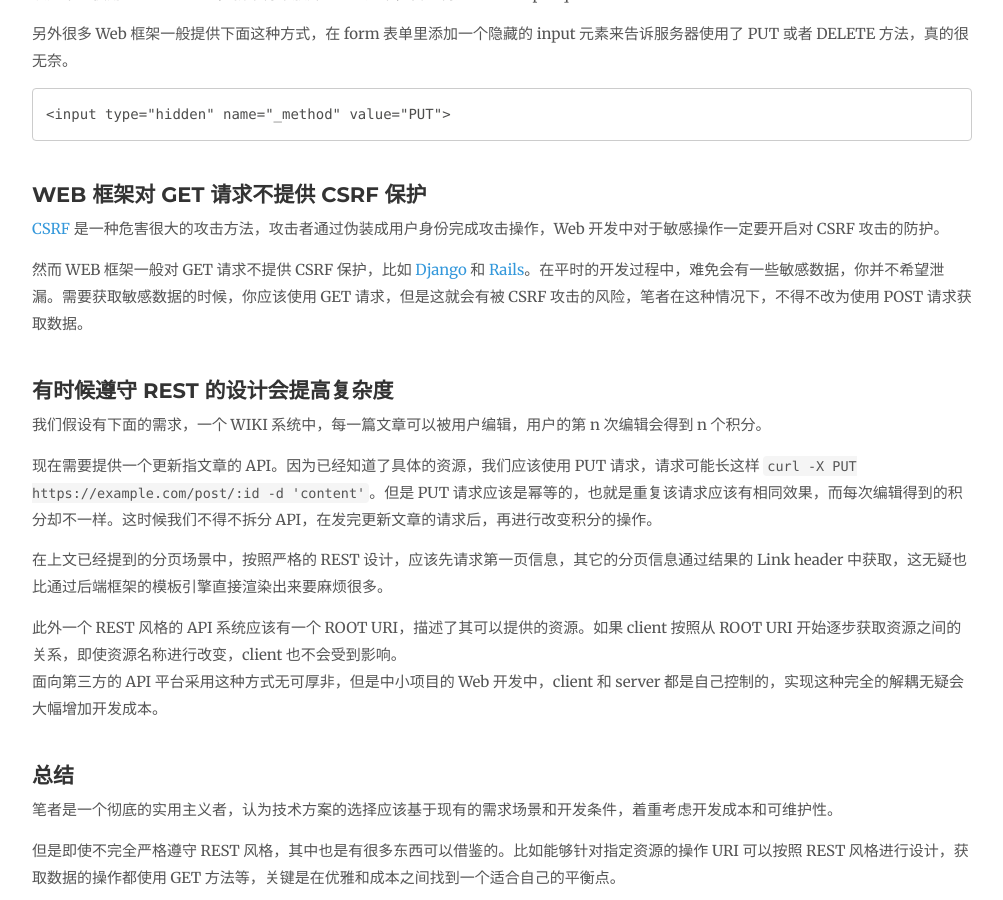
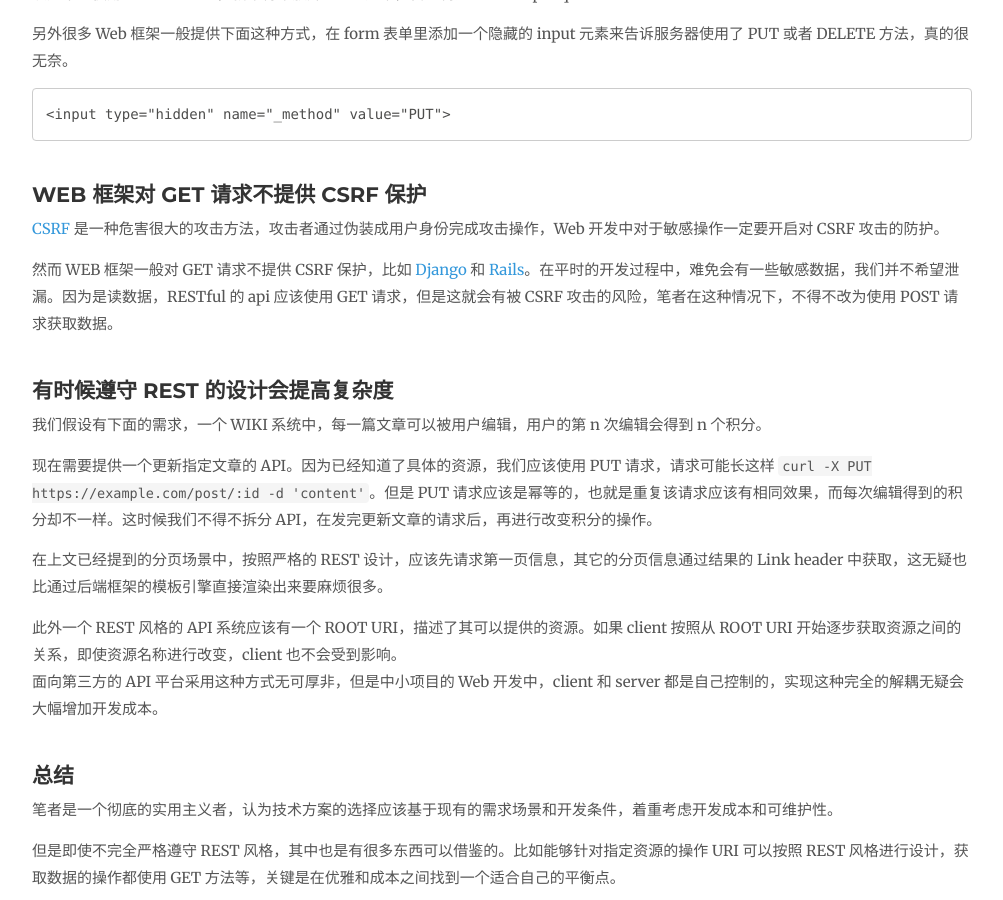
Before and after one commit to bittenApple/bittenApple.github.io, a Jekyll site: the page built from _posts/2017-03-06-confusing-restful.md, in a window 1280 px wide and 900 px high, scrolled down 627 px. Shown: the whole window, without its empty margins (138-1141 px from the left). Built offline with Jekyll 4.4.1, drawn with Linux system fonts in a browser that asks for light colours; nearby versions of some CDN libraries; comment, search, counter and statistics services are not loaded.

Commit message:
Fix words

```diff
--- a/_posts/2017-03-06-confusing-restful.md
+++ b/_posts/2017-03-06-confusing-restful.md
@@ -26,12 +26,12 @@ REST(Representational state transfer) 是一种 API 设计风格，按照笔者
 ## WEB 框架对 GET 请求不提供 CSRF 保护
 [CSRF](https://en.wikipedia.org/wiki/Cross-site_request_forgery) 是一种危害很大的攻击方法，攻击者通过伪装成用户身份完成攻击操作，Web 开发中对于敏感操作一定要开启对 CSRF 攻击的防护。
 
-然而 WEB 框架一般对 GET 请求不提供 CSRF 保护，比如 [Django](https://github.com/django/django/blob/86de930f413e0ad902e11d78ac988e6743202ea6/django/middleware/csrf.py#L212) 和 [Rails](https://github.com/rails/rails/blob/bc4781583d9db237dd928b01743c6db7596a36b3/actionpack/lib/action_controller/metal/request_forgery_protection.rb#L269)。在平时的开发过程中，难免会有一些敏感数据，你并不希望泄漏。需要获取敏感数据的时候，你应该使用 GET 请求，但是这就会有被 CSRF 攻击的风险，笔者在这种情况下，不得不改为使用 POST 请求获取数据。
+然而 WEB 框架一般对 GET 请求不提供 CSRF 保护，比如 [Django](https://github.com/django/django/blob/86de930f413e0ad902e11d78ac988e6743202ea6/django/middleware/csrf.py#L212) 和 [Rails](https://github.com/rails/rails/blob/bc4781583d9db237dd928b01743c6db7596a36b3/actionpack/lib/action_controller/metal/request_forgery_protection.rb#L269)。在平时的开发过程中，难免会有一些敏感数据，我们并不希望泄漏。因为是读数据，RESTful 的 api 应该使用 GET 请求，但是这就会有被 CSRF 攻击的风险，笔者在这种情况下，不得不改为使用 POST 请求获取数据。
 
 ## 有时候遵守 REST 的设计会提高复杂度
 我们假设有下面的需求，一个 WIKI 系统中，每一篇文章可以被用户编辑，用户的第 n 次编辑会得到 n 个积分。
 
-现在需要提供一个更新指文章的 API。因为已经知道了具体的资源，我们应该使用 PUT 请求，请求可能长这样 `curl -X PUT https://example.com/post/:id -d 'content'`。但是 PUT 请求应该是幂等的，也就是重复该请求应该有相同效果，而每次编辑得到的积分却不一样。这时候我们不得不拆分 API，在发完更新文章的请求后，再进行改变积分的操作。
+现在需要提供一个更新指定文章的 API。因为已经知道了具体的资源，我们应该使用 PUT 请求，请求可能长这样 `curl -X PUT https://example.com/post/:id -d 'content'`。但是 PUT 请求应该是幂等的，也就是重复该请求应该有相同效果，而每次编辑得到的积分却不一样。这时候我们不得不拆分 API，在发完更新文章的请求后，再进行改变积分的操作。
 
 在上文已经提到的分页场景中，按照严格的 REST 设计，应该先请求第一页信息，其它的分页信息通过结果的 Link header 中获取，这无疑也比通过后端框架的模板引擎直接渲染出来要麻烦很多。
 
```
